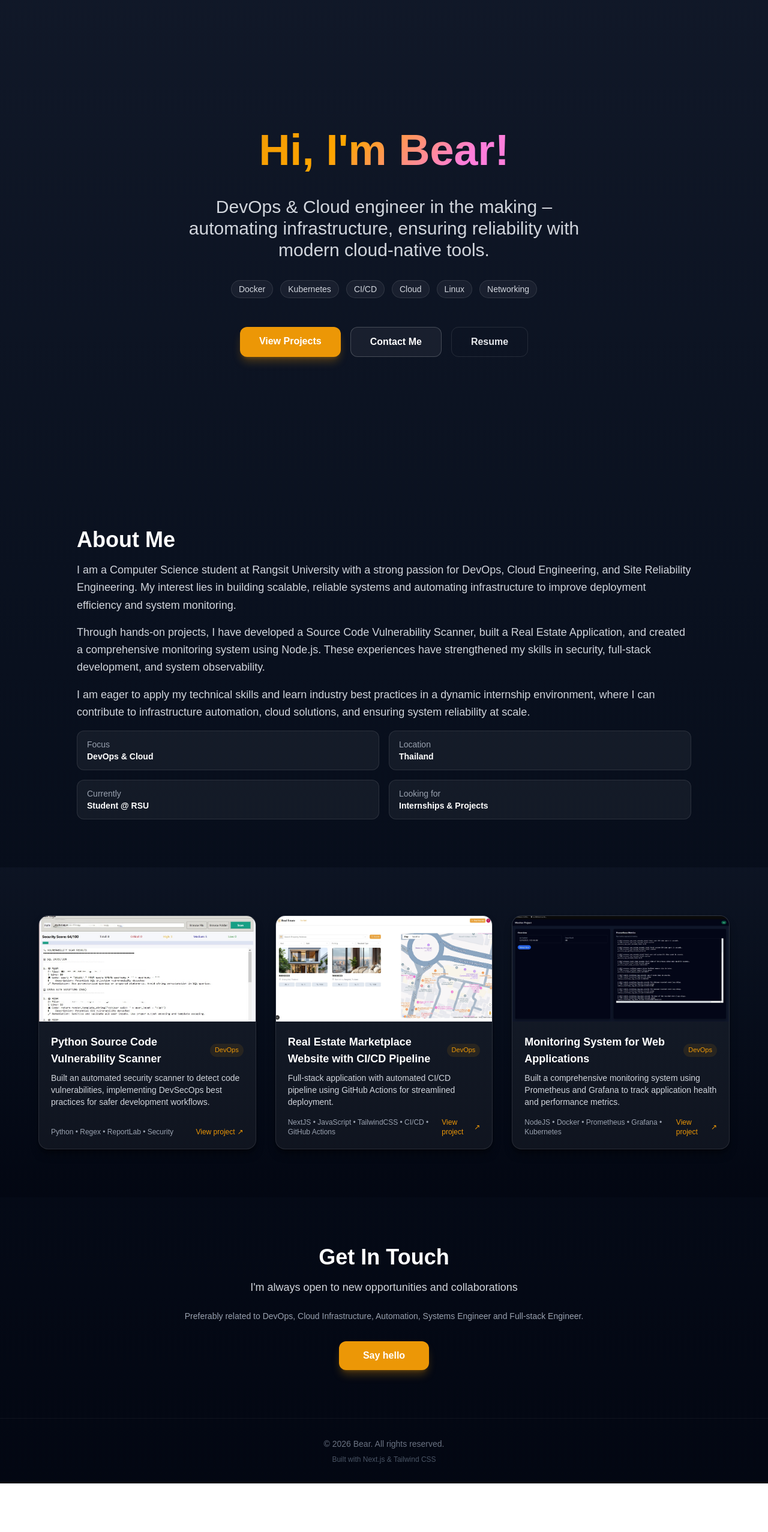
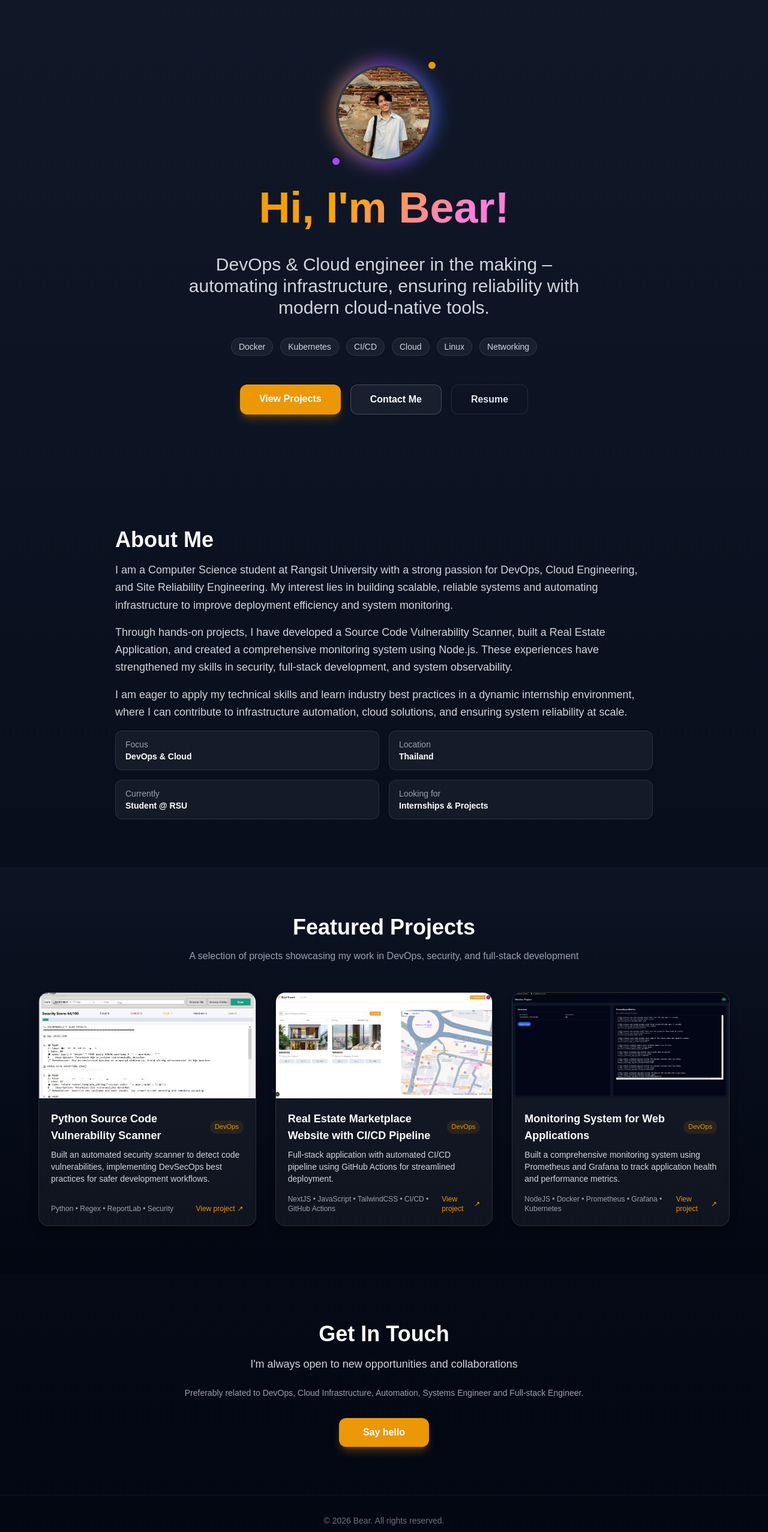
Before and after one commit to bI3ear/portfolio-website, a Next.js app: page / in a window 1280 px wide. Shown: the top 2554 px of the page at 60% size. Before the commit the page ends 2473 px from the top, so only its background shows below. Built offline with nearby package versions, Linux system fonts and the light colour scheme.

Commit message:
decorate the main page

```diff
--- a/app/page.js
+++ b/app/page.js
@@ -36,13 +36,47 @@ export default function Home() {
     <main className="min-h-screen bg-gradient-to-b from-gray-900 to-gray-950 text-white">
       {/* Hero Section */}
       <section className="relative min-h-screen flex items-center justify-center px-4 overflow-hidden">
-        {/* Decorative background orbs */}
+        {/* Decorative background elements */}
         <div className="pointer-events-none absolute inset-0 -z-10">
-          <div className="absolute -top-32 -right-10 h-72 w-72 rounded-full bg-[#EC9706]/20 blur-3xl" />
-          <div className="absolute bottom-0 left-0 h-72 w-72 rounded-full bg-purple-500/20 blur-3xl" />
+          {/* Grid pattern */}
+          <div className="absolute inset-0 bg-[linear-gradient(rgba(255,255,255,0.02)_1px,transparent_1px),linear-gradient(90deg,rgba(255,255,255,0.02)_1px,transparent_1px)] bg-[size:50px_50px]" />
+
+          {/* Animated gradient orbs */}
+          <div className="absolute -top-32 -right-10 h-72 w-72 rounded-full bg-[#EC9706]/20 blur-3xl animate-pulse" style={{animationDuration: '4s'}} />
+          <div className="absolute bottom-0 left-0 h-72 w-72 rounded-full bg-purple-500/20 blur-3xl animate-pulse" style={{animationDuration: '5s'}} />
+          <div className="absolute top-1/2 left-1/2 -translate-x-1/2 -translate-y-1/2 h-96 w-96 rounded-full bg-blue-500/10 blur-3xl animate-pulse" style={{animationDuration: '6s'}} />
+
+          {/* Floating particles */}
+          <div className="absolute top-20 left-[20%] h-2 w-2 rounded-full bg-[#EC9706]/40 blur-sm" />
+          <div className="absolute top-40 right-[30%] h-1 w-1 rounded-full bg-purple-400/40 blur-sm" />
+          <div className="absolute bottom-32 left-[15%] h-1.5 w-1.5 rounded-full bg-blue-400/40 blur-sm" />
+          <div className="absolute top-60 right-[20%] h-2 w-2 rounded-full bg-pink-400/30 blur-sm" />
         </div>
 
         <div className="max-w-4xl mx-auto text-center space-y-8">
+          {/* Portrait */}
+          <div className="relative mx-auto flex items-center justify-center w-fit">
+            <div className="relative">
+              {/* Animated gradient border */}
+              <div className="absolute -inset-1 rounded-full bg-gradient-to-r from-[#EC9706] via-purple-500 to-blue-500 opacity-75 blur-lg animate-pulse" style={{animationDuration: '3s'}} />
+
+              {/* Portrait container */}
+              <div className="relative h-40 w-40 md:h-40 md:w-40 rounded-full overflow-hidden border-4 border-white/10 bg-gradient-to-br from-gray-800 to-gray-900">
+                <Image
+                  src="/projects/portrait.jpg"
+                  alt="Bear's Portrait"
+                  fill
+                  className="object-cover"
+                  priority
+                />
+              </div>
+
+              {/* Decorative dots */}
+              <div className="absolute -top-2 -right-2 h-4 w-4 rounded-full bg-[#EC9706] border-2 border-gray-900" />
+              <div className="absolute -bottom-2 -left-2 h-4 w-4 rounded-full bg-purple-500 border-2 border-gray-900" />
+            </div>
+          </div>
+
           <h1 className="text-5xl md:text-7xl font-bold leading-tight
                          bg-[linear-gradient(135deg,#EC9706_10%,#FFA500_40%,#FF7EDB_70%)]
                          bg-clip-text text-transparent">
@@ -82,8 +116,15 @@ export default function Home() {
       </section>
 
       {/* About Section */}
-      <section id="about" className="py-20 px-4">
-        <div className="max-w-5xl mx-auto grid md:grid-cols-[1.1fr,0.9fr] gap-10 items-center">
+      <section id="about" className="relative py-20 px-4 overflow-hidden">
+        {/* Background decorations */}
+        <div className="pointer-events-none absolute inset-0 -z-10">
+          <div className="absolute top-0 right-0 h-64 w-64 rounded-full bg-[#EC9706]/10 blur-3xl" />
+          <div className="absolute bottom-10 left-10 h-80 w-80 rounded-full bg-purple-500/10 blur-3xl" />
+          <div className="absolute inset-0 bg-[radial-gradient(circle_at_30%_50%,rgba(236,151,6,0.05),transparent_50%)]" />
+        </div>
+
+        <div className="max-w-4xl mx-auto">
           <div>
             <h2 className="text-3xl md:text-4xl font-bold mb-4">About Me</h2>
             <p className="text-gray-300 text-lg leading-relaxed mb-4">
@@ -114,32 +155,30 @@ export default function Home() {
               </div>
             </div>
           </div>
-
-          {/* <div className="relative mx-auto h-52 w-full max-w-sm rounded-2xl border border-white/10 bg-gradient-to-br from-[#EC9706]/20 via-gray-900 to-purple-600/20 p-[1px]">
-            <div className="h-full w-full rounded-2xl bg-gray-900/80 p-5 flex flex-col justify-between">
-              <div>
-                <p className="text-xs uppercase tracking-[0.2em] text-gray-400 mb-3">Profile</p>
-                <p className="text-lg font-semibold">DevOps / Cloud Enthusiast</p>
-                <p className="text-sm text-gray-300 mt-2">
-                  Building pipelines, containers, and systems that rarely wake you up at 3AM.
-                </p>
-              </div>
-              <div className="flex items-center justify-between text-xs text-gray-300 mt-4">
-                <span>Docker • CI/CD • Monitoring</span>
-                <span className="inline-flex items-center gap-1 rounded-full bg-[#EC9706]/10 px-3 py-1 text-[11px] text-[#EC9706]">
-                  <span className="h-1.5 w-1.5 rounded-full bg-[#EC9706]" />
-                  Available
-                </span>
-              </div>
-            </div>
-          </div> */}
         </div>
       </section>
 
       {/* Projects Section */}
-      <section id="projects" className="py-20 px-4 bg-gradient-to-b from-gray-900/60 to-gray-950">
+      <section id="projects" className="relative py-20 px-4 bg-gradient-to-b from-gray-900/60 to-gray-950 overflow-hidden">
+        {/* Background decorations */}
+        <div className="pointer-events-none absolute inset-0 -z-10">
+          {/* Diagonal lines pattern */}
+          <div className="absolute inset-0 opacity-[0.03]" style={{backgroundImage: 'repeating-linear-gradient(45deg, #fff 0, #fff 1px, transparent 0, transparent 50%)', backgroundSize: '10px 10px'}} />
+
+          {/* Gradient orbs */}
+          <div className="absolute -top-20 -left-20 h-96 w-96 rounded-full bg-[#EC9706]/10 blur-3xl" />
+          <div className="absolute top-1/2 -right-32 h-[500px] w-[500px] rounded-full bg-purple-500/10 blur-3xl" />
+          <div className="absolute bottom-0 left-1/3 h-72 w-72 rounded-full bg-blue-500/10 blur-3xl" />
+
+          {/* Radial gradient overlay */}
+          <div className="absolute inset-0 bg-[radial-gradient(ellipse_at_top,rgba(236,151,6,0.1),transparent_60%)]" />
+        </div>
+
         <div className="max-w-6xl mx-auto">
-          {/* header area stays the same */}
+          <div className="text-center mb-12">
+            <h2 className="text-3xl md:text-4xl font-bold mb-4">Featured Projects</h2>
+            <p className="text-gray-400 max-w-2xl mx-auto">A selection of projects showcasing my work in DevOps, security, and full-stack development</p>
+          </div>
 
           <div className="grid md:grid-cols-2 lg:grid-cols-3 gap-8">
             {projects.map((project) => (
@@ -189,7 +228,14 @@ export default function Home() {
       </section>
 
       {/* Contact Section */}
-      <section id="contact" className="py-20 px-4">
+      <section id="contact" className="relative py-20 px-4 overflow-hidden">
+        {/* Background decorations */}
+        <div className="pointer-events-none absolute inset-0 -z-10">
+          <div className="absolute top-10 left-1/4 h-64 w-64 rounded-full bg-[#EC9706]/15 blur-3xl animate-pulse" style={{animationDuration: '5s'}} />
+          <div className="absolute bottom-0 right-1/4 h-80 w-80 rounded-full bg-purple-500/15 blur-3xl animate-pulse" style={{animationDuration: '6s'}} />
+          <div className="absolute inset-0 bg-[radial-gradient(circle_at_50%_50%,rgba(236,151,6,0.08),transparent_70%)]" />
+        </div>
+
         <div className="max-w-3xl mx-auto text-center">
           <h2 className="text-3xl md:text-4xl font-bold mb-4">Get In Touch</h2>
           <p className="text-gray-300 mb-6 text-lg">
```
Also changed, not shown: public/projects/portrait.JPG (added).
